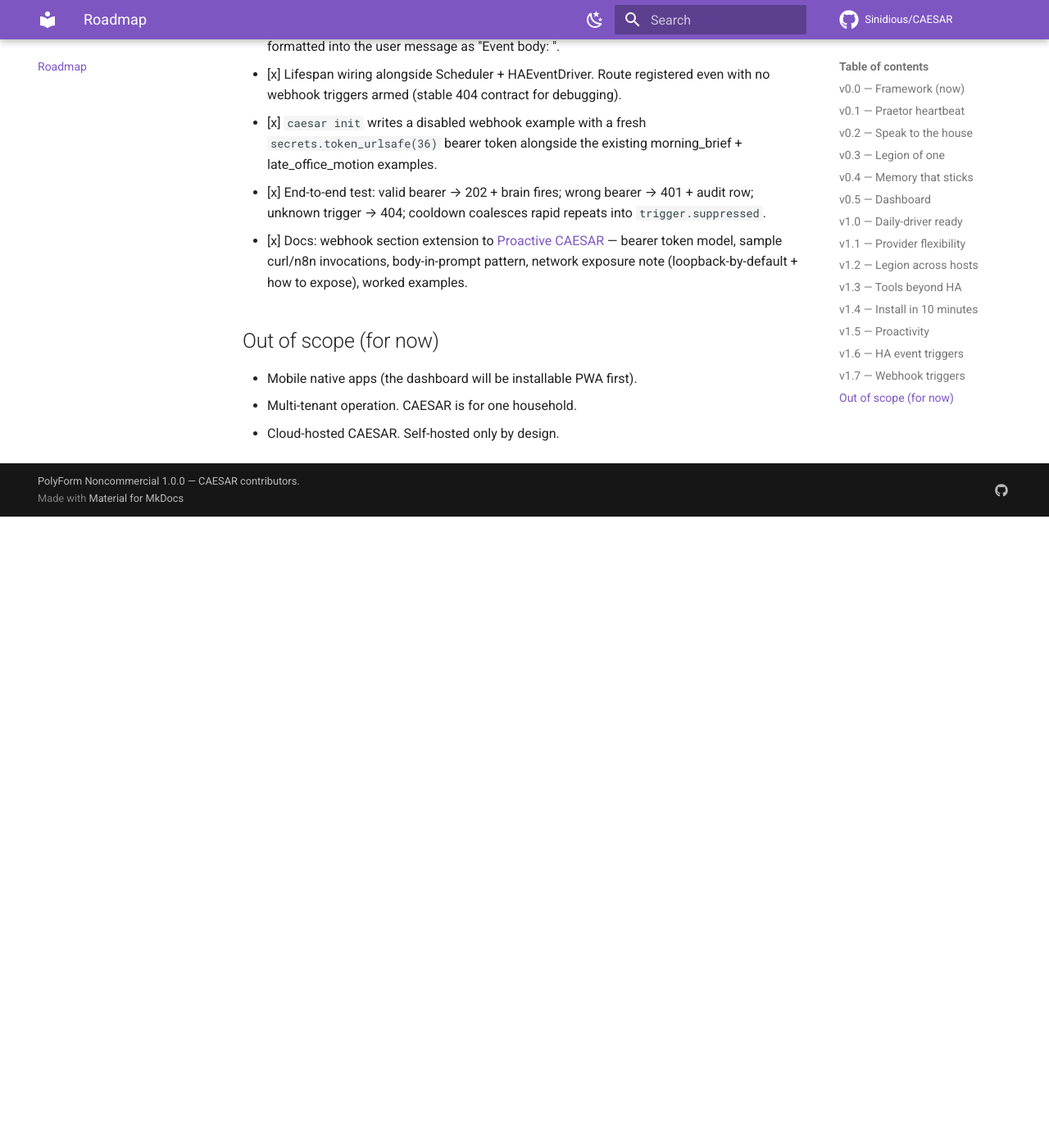
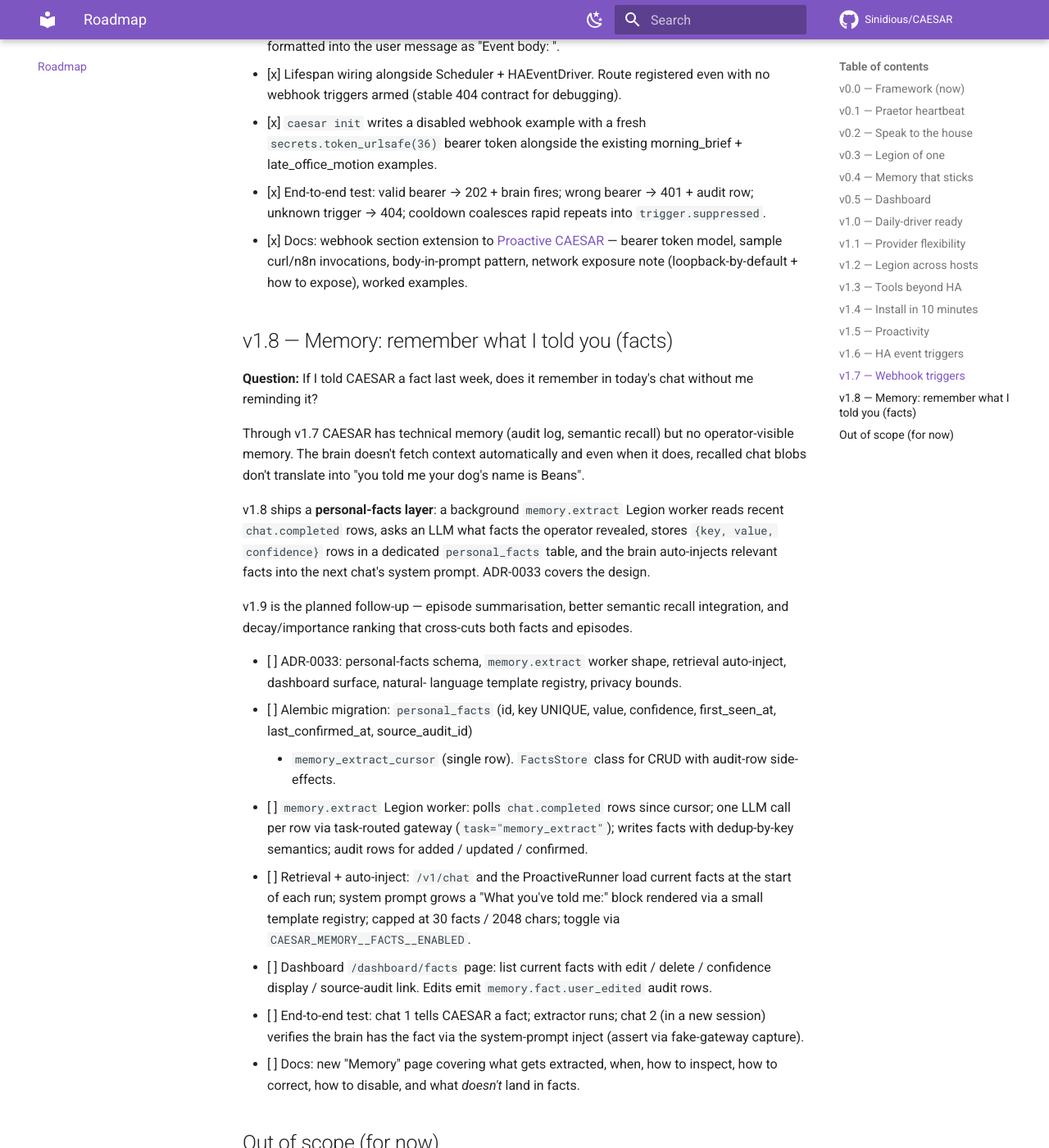
Before and after one commit to Sinidious/CAESAR, an MkDocs documentation site: the page built from docs/ROADMAP.md, in a window 1280 px wide and 1400 px high, scrolled down 6778 px. Shown: the whole window at 82% size. Built offline with MkDocs 1.6.1 and Material for MkDocs 9.7.7, drawn with Linux system fonts in a browser that asks for light colours; comment, search, counter and statistics services are not loaded; before the commit the page ends 7408 px from its top, so only the background shows below that.

Commit message:
docs: plan v1.8 — personal facts (ADR-0033) (#90)

```diff
--- a/docs/ROADMAP.md
+++ b/docs/ROADMAP.md
@@ -312,6 +312,53 @@
       exposure note (loopback-by-default + how to expose), worked
       examples.
 
+## v1.8 — Memory: remember what I told you (facts)
+
+**Question:** If I told CAESAR a fact last week, does it remember
+in today's chat without me reminding it?
+
+Through v1.7 CAESAR has technical memory (audit log, semantic
+recall) but no operator-visible memory. The brain doesn't fetch
+context automatically and even when it does, recalled chat blobs
+don't translate into "you told me your dog's name is Beans".
+
+v1.8 ships a **personal-facts layer**: a background
+`memory.extract` Legion worker reads recent `chat.completed` rows,
+asks an LLM what facts the operator revealed, stores `{key, value,
+confidence}` rows in a dedicated `personal_facts` table, and the
+brain auto-injects relevant facts into the next chat's system
+prompt. ADR-0033 covers the design.
+
+v1.9 is the planned follow-up — episode summarisation, better
+semantic recall integration, and decay/importance ranking that
+cross-cuts both facts and episodes.
+
+- [ ] ADR-0033: personal-facts schema, `memory.extract` worker
+      shape, retrieval auto-inject, dashboard surface, natural-
+      language template registry, privacy bounds.
+- [ ] Alembic migration: `personal_facts` (id, key UNIQUE, value,
+      confidence, first_seen_at, last_confirmed_at, source_audit_id)
+      + `memory_extract_cursor` (single row). `FactsStore` class for
+      CRUD with audit-row side-effects.
+- [ ] `memory.extract` Legion worker: polls `chat.completed` rows
+      since cursor; one LLM call per row via task-routed gateway
+      (`task="memory_extract"`); writes facts with dedup-by-key
+      semantics; audit rows for added / updated / confirmed.
+- [ ] Retrieval + auto-inject: `/v1/chat` and the ProactiveRunner
+      load current facts at the start of each run; system prompt
+      grows a "What you've told me:" block rendered via a small
+      template registry; capped at 30 facts / 2048 chars; toggle
+      via `CAESAR_MEMORY__FACTS__ENABLED`.
+- [ ] Dashboard `/dashboard/facts` page: list current facts with
+      edit / delete / confidence display / source-audit link.
+      Edits emit `memory.fact.user_edited` audit rows.
+- [ ] End-to-end test: chat 1 tells CAESAR a fact; extractor runs;
+      chat 2 (in a new session) verifies the brain has the fact via
+      the system-prompt inject (assert via fake-gateway capture).
+- [ ] Docs: new "Memory" page covering what gets extracted, when,
+      how to inspect, how to correct, how to disable, and what
+      *doesn't* land in facts.
+
 ## Out of scope (for now)
 
 - Mobile native apps (the dashboard will be installable PWA first).
--- a/docs/adr/README.md
+++ b/docs/adr/README.md
@@ -58,3 +58,4 @@
 | 0030 | [Proactivity: scheduled triggers and ntfy.sh notifications](0030-proactivity-schedules-and-ntfy.md) | Accepted |
 | 0031 | [HA event triggers: subscribe, match, fire the brain](0031-ha-event-triggers.md) | Accepted |
 | 0032 | [Webhook triggers: third Trigger source variant](0032-webhook-triggers.md) | Accepted |
+| 0033 | [Personal facts: making CAESAR remember what you told it](0033-personal-facts.md) | Accepted |
--- a/mkdocs.yml
+++ b/mkdocs.yml
@@ -115,6 +115,7 @@
       - "0030 — Proactivity: schedules + ntfy.sh": adr/0030-proactivity-schedules-and-ntfy.md
       - "0031 — HA event triggers": adr/0031-ha-event-triggers.md
       - "0032 — Webhook triggers": adr/0032-webhook-triggers.md
+      - "0033 — Personal facts": adr/0033-personal-facts.md
 
 validation:
   omitted_files: warn
```
Also changed, not shown: docs/adr/0033-personal-facts.md (added, +268 -0 lines).
